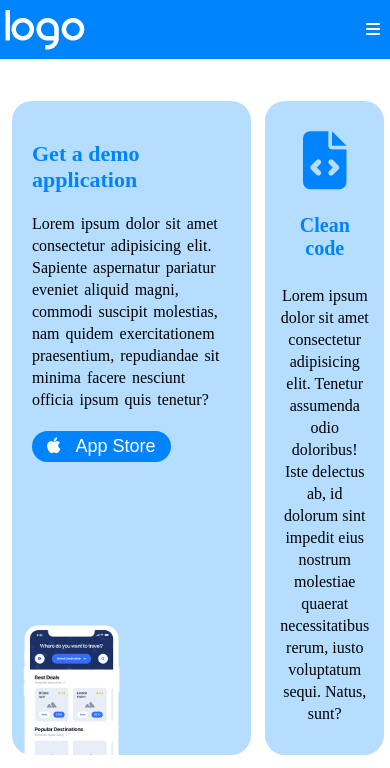
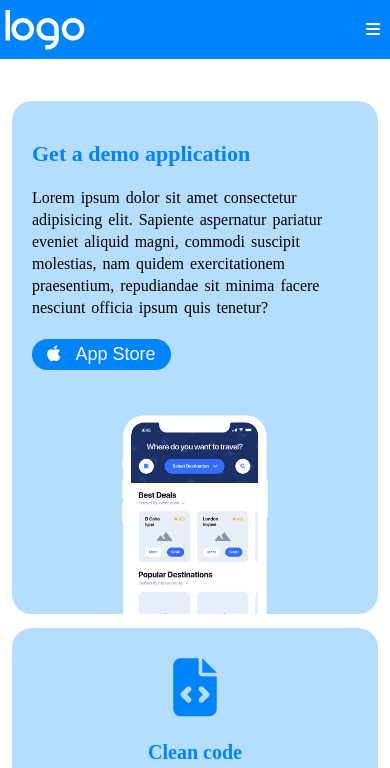
Before and after one commit to orlandomanfredini/htmlcss-responsive-layout, a plain HTML site: page index.html in a window 390 px wide. Shown: the top 768 px of the page. Drawn offline with Linux system fonts and the light colour scheme.

Commit message:
creazione media query versione mobile

```diff
--- a/css/style.css
+++ b/css/style.css
@@ -318,4 +318,15 @@ header{
 
 @media (max-width:576px){
 
+    .col8{
+        width: 100%;
+    }
+
+    .col4{
+        width: 100%;
+    }
+
+    .image{
+        justify-content: center;
+    }
 }
```
